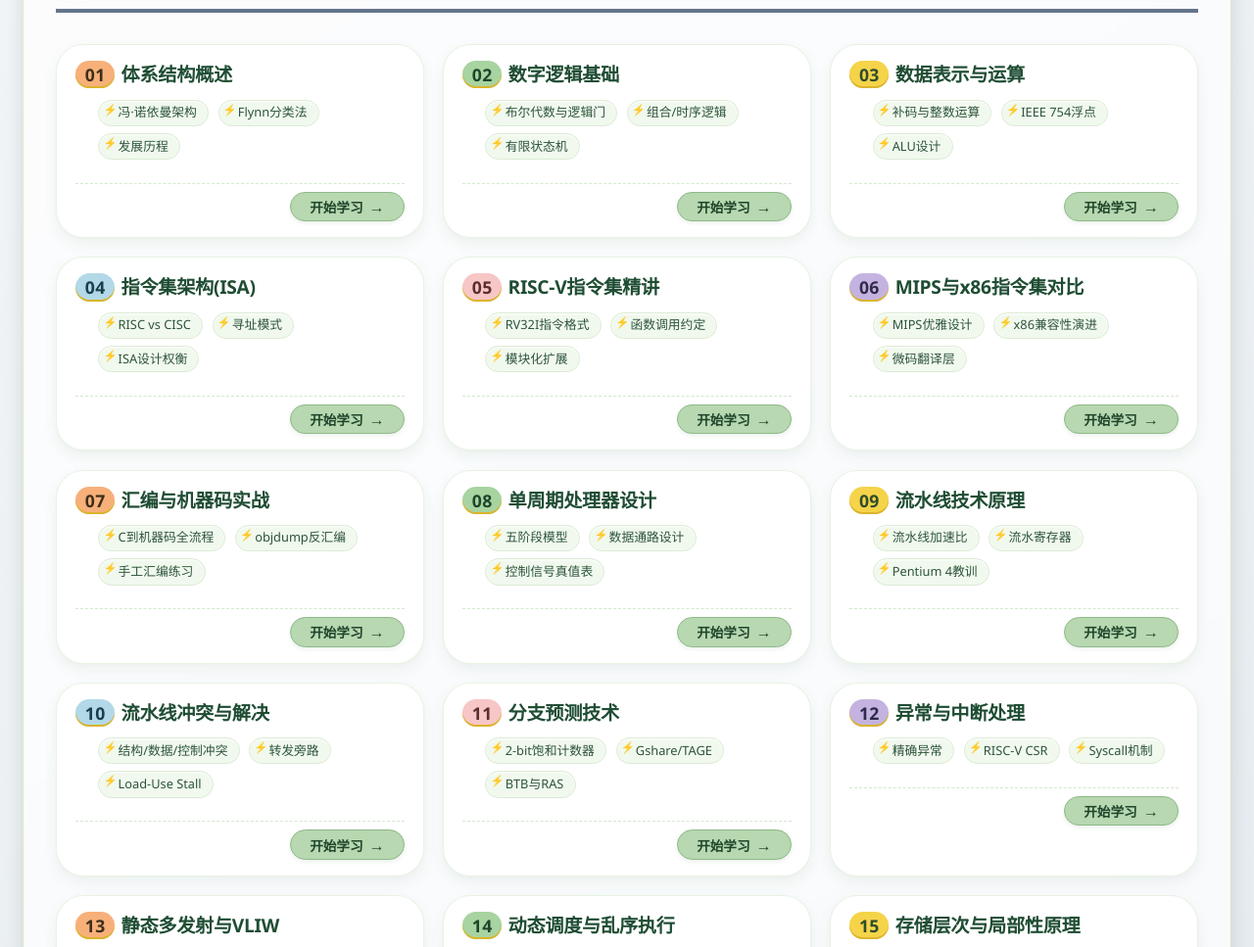
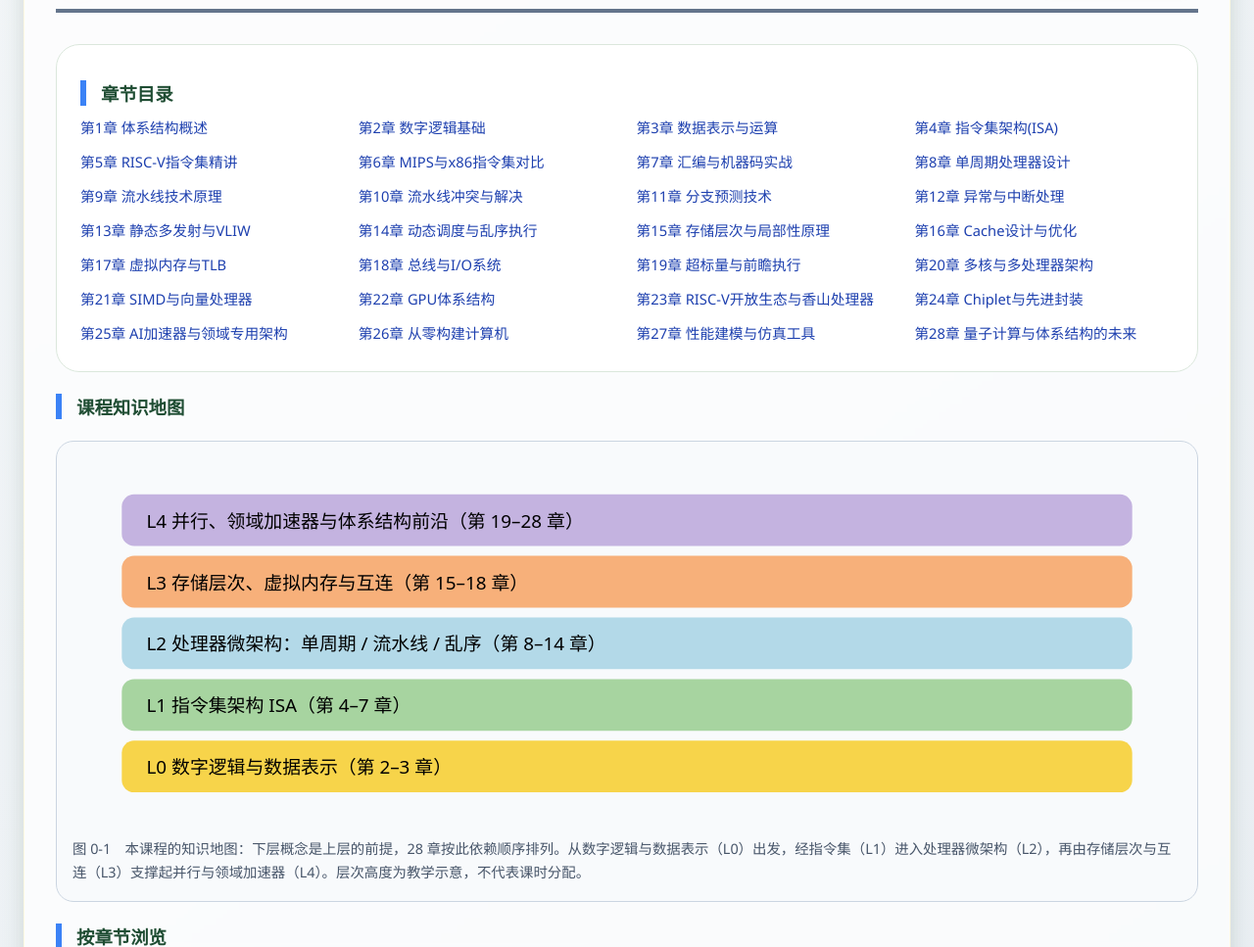
Before and after one commit to 1998x-stack/computer-architecture-tutorial, a plain HTML site: page index.html in a window 1280 px wide. Shown: the part 133-1100 px from the top of the page at 98% size. Drawn offline with Linux system fonts and the light colour scheme.

Commit message:
feat(computer-architecture-tutorial): 课程目录页语义化并支持离线浏览

```diff
--- a/index.html
+++ b/index.html
@@ -278,19 +278,91 @@
             border-radius: 20px;
             margin: 1rem 0;
         }
+        .chapter-nav {
+            background: #ffffff; border: 1px solid #dbe7dc; border-radius: 24px;
+            padding: 1rem 1.5rem 1.2rem; margin: 1.4rem 0;
+        }
+        .chapter-nav h2, .hero h2, #grid-h { font-size: 1.15rem; color: #1f4d33; margin-bottom: 0.5rem; }
+        .chapter-nav ol {
+            list-style: none; padding: 0; margin: 0;
+            display: grid; grid-template-columns: repeat(auto-fill, minmax(260px, 1fr));
+            gap: 0.1rem 1.2rem;
+        }
+        .chapter-nav a { color: #1e40af; text-decoration: none; font-size: 0.92rem; line-height: 2; }
+        .chapter-nav a:hover, .chapter-nav a:focus { text-decoration: underline; }
+        .hero { margin: 1.4rem 0; }
+        @media (max-width: 640px) { .chapter-nav ol { grid-template-columns: 1fr; } }
     </style>
 </head>
 <body>
+<a class="skip-link" href="#content">跳转至正文</a>
 <div class="container">
-    <div class="header">
-        <h1><span class="emoji"></span><span class="title-text"></span></h1>
-        <div class="sub"></div>
-    </div>
+    <header class="header">
+        <h1><span class="emoji">🖥️</span><span class="title-text">计算机体系结构 · 从入门到精通</span></h1>
+        <div class="sub">📘 28章 实战体系</div>
+    </header>
 
-    <div id="cardContainer" class="course-grid"></div>
+    <main id="content">
+    <nav class="chapter-nav" aria-label="章节目录">
+        <h2>章节目录</h2>
+        <ol>
+            <li><a href="01.html">第1章 体系结构概述</a></li>
+            <li><a href="02.html">第2章 数字逻辑基础</a></li>
+            <li><a href="03.html">第3章 数据表示与运算</a></li>
+            <li><a href="04.html">第4章 指令集架构(ISA)</a></li>
+            <li><a href="05.html">第5章 RISC-V指令集精讲</a></li>
+            <li><a href="06.html">第6章 MIPS与x86指令集对比</a></li>
+            <li><a href="07.html">第7章 汇编与机器码实战</a></li>
+            <li><a href="08.html">第8章 单周期处理器设计</a></li>
+            <li><a href="09.html">第9章 流水线技术原理</a></li>
+            <li><a href="10.html">第10章 流水线冲突与解决</a></li>
+            <li><a href="11.html">第11章 分支预测技术</a></li>
+            <li><a href="12.html">第12章 异常与中断处理</a></li>
+            <li><a href="13.html">第13章 静态多发射与VLIW</a></li>
+            <li><a href="14.html">第14章 动态调度与乱序执行</a></li>
+            <li><a href="15.html">第15章 存储层次与局部性原理</a></li>
+            <li><a href="16.html">第16章 Cache设计与优化</a></li>
+            <li><a href="17.html">第17章 虚拟内存与TLB</a></li>
+            <li><a href="18.html">第18章 总线与I/O系统</a></li>
+            <li><a href="19.html">第19章 超标量与前瞻执行</a></li>
+            <li><a href="20.html">第20章 多核与多处理器架构</a></li>
+            <li><a href="21.html">第21章 SIMD与向量处理器</a></li>
+            <li><a href="22.html">第22章 GPU体系结构</a></li>
+            <li><a href="23.html">第23章 RISC-V开放生态与香山处理器</a></li>
+            <li><a href="24.html">第24章 Chiplet与先进封装</a></li>
+            <li><a href="25.html">第25章 AI加速器与领域专用架构</a></li>
+            <li><a href="26.html">第26章 从零构建计算机</a></li>
+            <li><a href="27.html">第27章 性能建模与仿真工具</a></li>
+            <li><a href="28.html">第28章 量子计算与体系结构的未来</a></li>
+        </ol>
+    </nav>
+
+    <section class="hero" aria-labelledby="map-h">
+        <h2 id="map-h">课程知识地图</h2>
+        <figure class="figure">
+            <svg viewBox="0 0 900 300" role="img" aria-labelledby="map-t map-d" style="width:100%;height:auto;display:block">
+                <title id="map-t">课程知识地图：从数字逻辑到体系结构前沿</title>
+                <desc id="map-d">五个由下至上的层级：数字逻辑与数据表示在第2至3章，指令集架构在第4至7章，处理器微架构在第8至14章，存储层次与互连在第15至18章，并行与加速器前沿在第19至28章。</desc>
+                <g font-family="system-ui, sans-serif" font-size="15">
+                    <rect x="40" y="230" width="820" height="42" rx="10" fill="#f7d44a"/><text x="60" y="257">L0 数字逻辑与数据表示（第 2–3 章）</text>
+                    <rect x="40" y="180" width="820" height="42" rx="10" fill="#a7d4a0"/><text x="60" y="207">L1 指令集架构 ISA（第 4–7 章）</text>
+                    <rect x="40" y="130" width="820" height="42" rx="10" fill="#b3d9e8"/><text x="60" y="157">L2 处理器微架构：单周期 / 流水线 / 乱序（第 8–14 章）</text>
+                    <rect x="40" y="80" width="820" height="42" rx="10" fill="#f7b07a"/><text x="60" y="107">L3 存储层次、虚拟内存与互连（第 15–18 章）</text>
+                    <rect x="40" y="30" width="820" height="42" rx="10" fill="#c4b3e0"/><text x="60" y="57">L4 并行、领域加速器与体系结构前沿（第 19–28 章）</text>
+                </g>
+            </svg>
+            <figcaption>图 0-1　本课程的知识地图：下层概念是上层的前提，28 章按此依赖顺序排列。从数字逻辑与数据表示（L0）出发，经指令集（L1）进入处理器微架构（L2），再由存储层次与互连（L3）支撑起并行与领域加速器（L4）。层次高度为教学示意，不代表课时分配。</figcaption>
+        </figure>
+    </section>
+
+    <section aria-labelledby="grid-h">
+        <h2 id="grid-h">按章节浏览</h2>
+        <div id="cardContainer" class="course-grid"></div>
+    </section>
+    </main>
 
     <div style="text-align:center;">
-        <div class="footer"></div>
+        <div class="footer">🖥️ <span>28章</span> 实战体系 · 从入门到精通</div>
     </div>
 </div>
 
@@ -303,7 +375,12 @@
         var footerEl = document.querySelector('.footer');
 
         function showError(msg) {
-            container.innerHTML = '<div class="state-msg error">' + msg + '</div>';
+            if (!container.querySelector('.state-msg')) {
+                var note = document.createElement('p');
+                note.className = 'state-msg error';
+                note.textContent = msg + ' 可改用上方“章节目录”直接打开各章。';
+                container.parentNode.insertBefore(note, container);
+            }
         }
 
         fetch('courses.json')
@@ -373,7 +450,7 @@
 
 <noscript>
     <div style="background:#fcf0d9; padding:1rem; border-radius:20px; text-align:center; color:#92400e;">
-        请启用 JavaScript 以浏览课程目录。
+        JavaScript 仅用于生成下方卡片视图；上方的章节目录无需 JavaScript 即可使用。
     </div>
 </noscript>
 </body>
```
